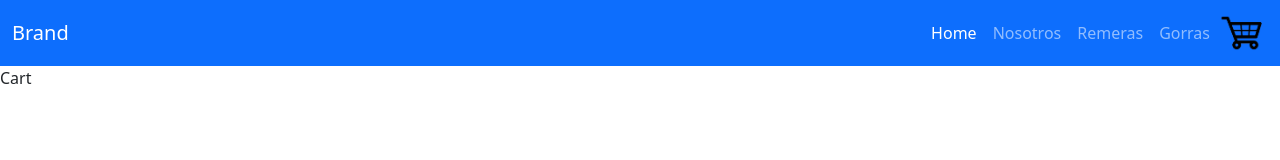
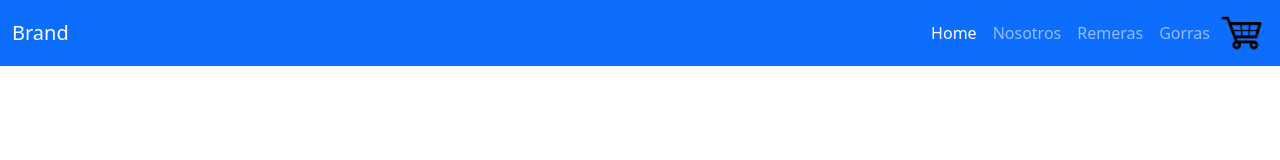
Before and after one commit to pablovalenz/valenzuelaReact, a React (Create React App) app: page /Cart in a window 1280 px wide. Shown: the top 160 px of the page. Built offline with nearby package versions, Linux system fonts and the light colour scheme.

Commit message:
consulta desafio context

```diff
--- a/package.json
+++ b/package.json
@@ -10,6 +10,7 @@
     "react-dom": "^18.1.0",
     "react-router-dom": "^6.3.0",
     "react-scripts": "^5.0.1",
+    "react-spinners": "^0.13.3",
     "web-vitals": "^2.1.4"
   },
   "scripts": {
--- a/src/components/Cart.jsx
+++ b/src/components/Cart.jsx
@@ -1,9 +1,29 @@
 import React from 'react'
+import { useContext } from 'react';
+import CartContext from './CartContext'
 
-function Cart() {
+const Cart = () => {
+  const {cart} = useContext(CartContext)
+  console.log(cart)
   return (
-    <div>Cart</div>
-  )
-}
+    <div>
+      {
+        cart.map( item => (
+          <div className="mb-5 py-3 card w-25" key={item.id}>
+            <h3 className="text-3x1 text-gray-900 mt-2 font-medium title-font">
+                {item.name}
+            </h3>
+            <h5>$ {item.price}</h5>
+            <img className="itemList-card-img" src={item.img} alt={item.name} width="200"/>
+            <p>{item.description}</p>
+            <hr />
+            <br />
+
+        </div>
+        ))
+      }
+    </div>
+  );
+};
 
 export default Cart
--- a/src/components/CartContext.jsx
+++ b/src/components/CartContext.jsx
@@ -1,21 +1,46 @@
 import React, { useState, createContext } from 'react'
 
-//1- Importamos e iniciamos nuestro CreateContext
-const CartContext = createContext();
+//1- Importamos e iniciamos nuestro CreateContext. El contexto
+export const CartContext = createContext();
 
 //2- Defino mi provider
 //named export
 export function CartContextProvider( props ){
 
-    const [cart, setCart] = useState([{item: "Item A", cant:2}, {item: "Item B", cant: 5}]);
+    const [cart, setCart] = useState([]);
 
-    function addToCart(item, cant){
-        setCart(item, cant);
+    //funcion para agreagar al carrito
+    const addToCart = (item, quantity)=> {
+        if (isInCart(item.id)) {
+            //sumar catidad
+            console.log('ya esta en el carrito');
+        }else{
+            // console.log(item, quantity)
+        setCart([...cart,{...item, quantity }]);
+        }
+
+    };
+
+    //funcion para verificar si el producto ya esta en el carrito
+    const isInCart = (id) =>{
+        //some devuelve true o false
+        return cart.some((item) =>item.id === id)
     }
+
+    //funcion para calcular $ del carrito
+
+    //funcionn para calcular el total de unidades que tengo en el carrito y mostrarlas en el cartWidget
+
+    //funcion para eliminar items del carrito
+
+    //funcion para eliminar todos los items del carrito
+    const clearCart = () => {
+        setCart([]);
+    };
 
 //3- pasamos al Provider el value para los componentes que consuman el context
 //4- retornamos el context provider con el value
-return <CartContext.Provider value={{ cart, otroValor: "Hola", addToCart }}>
+return <CartContext.Provider value={{ cart, otroValor: "Hola", addToCart, clearCart, isInCart }}>
     {props.children}
 </CartContext.Provider>
 }
--- a/src/components/ItemCount.jsx
+++ b/src/components/ItemCount.jsx
@@ -3,6 +3,13 @@ import { useState, useEffect } from 'react';
 function ItemCount ({ stock, initial, onAdd}) {
 
     const [count, setCount] = useState(parseInt(initial));
+
+    useEffect( () => {
+        console.log("render itemcount");
+        return(
+            () => { console.log("unmount itemcount")}
+        )
+    }, [])
 
     const resta = () => {
         setCount(count -1);
@@ -16,10 +23,6 @@ function ItemCount ({ stock, initial, onAdd}) {
         setCount(parseInt(initial));
     }, [initial])
 
-    function addToCart(){
-        onAdd(count);
-    }
-
 
     return (
         <div className="mx-auto">
@@ -27,7 +30,7 @@ function ItemCount ({ stock, initial, onAdd}) {
             <span>{count}</span>
             <button disabled={count >= stock} onClick={suma}>+</button>
             <br />
-            <button disabled={stock <= 0} onClick={ addToCart }>Agregar al carrito</button>
+            <button disabled={stock <= 0} onClick={()=>onAdd(count)}>Agregar al carrito</button>
         </div>
     )
 }
--- a/src/components/ItemDetail.jsx
+++ b/src/components/ItemDetail.jsx
@@ -4,22 +4,26 @@ import { Link } from 'react-router-dom'
 import CartContext from './CartContext'
 
 
-function ItemDetail({ item }) {
+
+const ItemDetail = ({ item }) => {
+
+  // importamos el value del context
+  const {addToCart, cart, isInCart} = useContext(CartContext)
+
+  const [cant, setCant] = useState(0)
 
   const [isAddedToCart, setAddedToCart] = React.useState(false);
 
-  const { AddToCart, cart } = useContext(CartContext);
-  console.log(cart);
-
 
   const onAdd = (quantity) => {
-    AddToCart(item, quantity)
-    console.log(`Agregaste ${quantity} unidades`);
+    setCant(`Agregaste ${quantity} unidades`);
     setAddedToCart(true);
+    addToCart(item, quantity)
 }
 
   return (
     <div>
+
         <h1>{item.name}</h1>
         <h5>$ {item.price}</h5>
         <img src={item.img} alt={item.name} width="200"/>
@@ -32,6 +36,7 @@ function ItemDetail({ item }) {
       }
       <br />
       <Link to="/cart" type="button" className="btn btn-primary">Finalizar compra</Link>
+      { isInCart(item.id) && <button>{item.name}Quitar del carrito</button> }
 
     </div>
   )
--- a/src/components/ItemDetailContainer.jsx
+++ b/src/components/ItemDetailContainer.jsx
@@ -2,11 +2,13 @@ import React, { Fragment, useState, useEffect } from 'react'
 import { productos } from '../mock/products';
 import ItemDetail from './ItemDetail';
 import { useParams } from "react-router-dom";
+import PacmanLoader from 'react-spinners/PacmanLoader'
 
 
 const ItemDetailContainer = ({saludo}) => {
 
     const [product, setProduct] = useState({});
+    const [isLoading, setIsLoading] = useState(true);
     const { id } = useParams();
     console.log("parametros:",id)
 
@@ -25,6 +27,7 @@ const ItemDetailContainer = ({saludo}) => {
 
         traerProducto.then((res) => {
             setProduct(res);
+            setIsLoading(false);
         });
     }, [id]);
 
@@ -35,7 +38,11 @@ const ItemDetailContainer = ({saludo}) => {
             <br />
             <div>{saludo}</div>
             <br />
-            <ItemDetail item={product}/>
+            {isLoading
+                ? <PacmanLoader color={"blue"}/>
+                : <ItemDetail item={product}/>
+            }
+
             </div>
         </Fragment>
     );
--- a/src/index.js
+++ b/src/index.js
@@ -4,7 +4,7 @@ import App from './App';
 
 const root = ReactDOM.createRoot(document.getElementById('root'));
 root.render(
-  <React.StrictMode>
+  // <React.StrictMode>
     <App />
-  </React.StrictMode>
+  // </React.StrictMode>
 );
```
Also changed, not shown: 1 other file (tests, documents, lock files or other folders).
